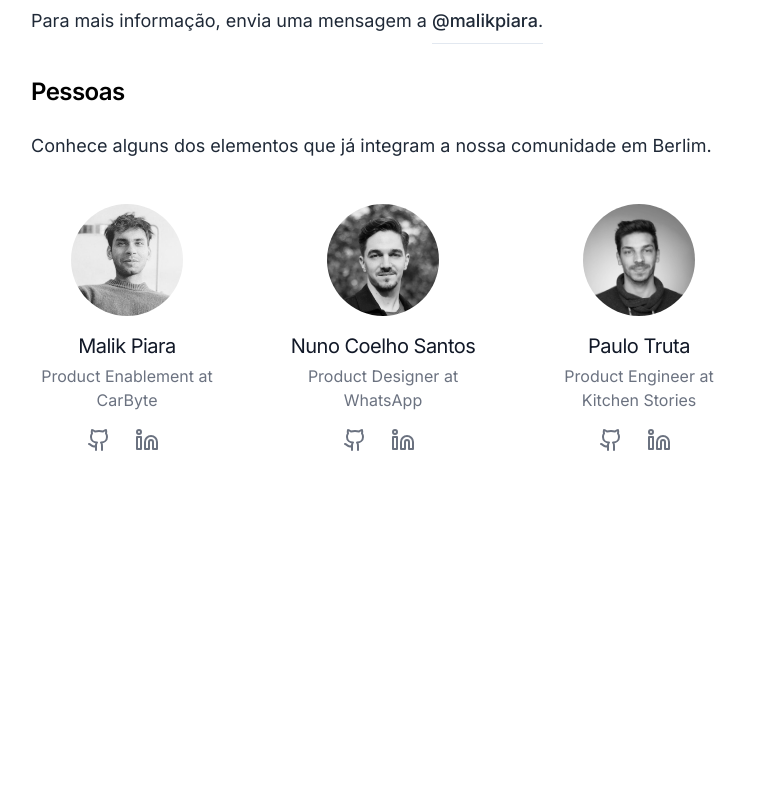
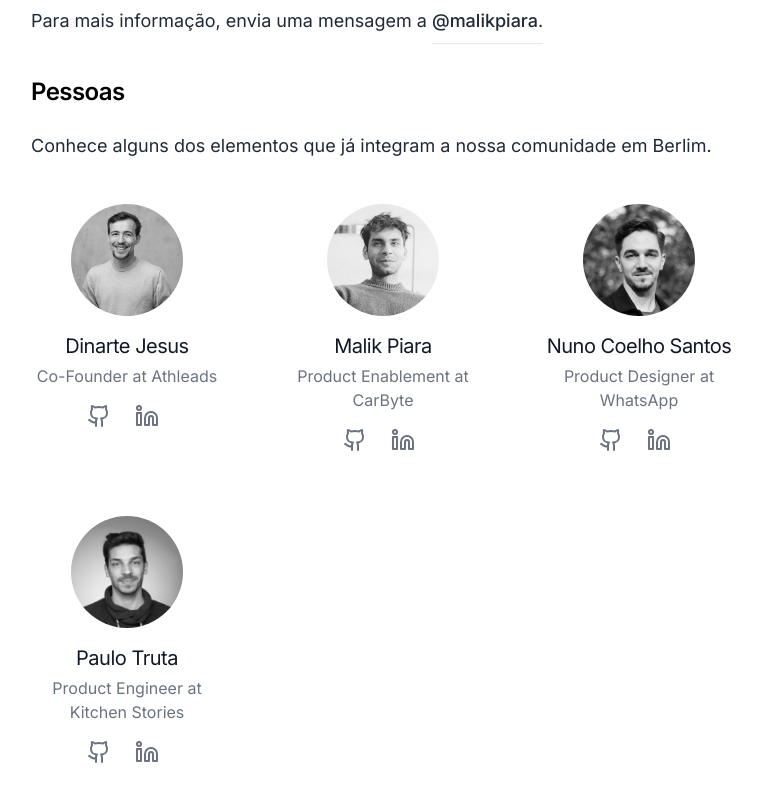
Before and after one commit to malikpiara/outono.org, a Next.js app: page / in a window 1280 px wide. Shown: the part 885-1685 px from the top of the page, without its empty margins (257-1019 px from the left). Before the commit the page ends 1433 px from the top, so only its background shows below. Built offline with nearby package versions, Linux system fonts and the light colour scheme.

Commit message:
Added Dinarte to website.

```diff
--- a/components/peopleSection.jsx
+++ b/components/peopleSection.jsx
@@ -5,6 +5,28 @@ import Link from "next/link";
 export default function PeopleSection() {
     return (
     <div className="grid gap-8 lg:gap-16 sm:grid-cols-2 md:grid-cols-3 mt-8">
+         <div className="text-center text-gray-500">
+            <Image className="mx-auto mb-4 w-28 h-28 rounded-full grayscale"
+             width={100} height={100} src={'/dinarte.jpeg'} alt="Dinarte Jesus"/>
+
+              <h3 className="mb-1 text-xl tracking-tight text-gray-900">
+                  Dinarte Jesus
+              </h3>
+              <p>Co-Founder at Athleads</p>
+              <ul className="flex justify-center mt-4 space-x-4">
+                  <li>
+                      <Link href="https://github.com/jdinartejesus" className="hover:text-[#ed4928]">
+                      <Github className="mr-2 h-6 w-6" />
+                      </Link>
+                  </li>
+                  <li>
+                  <a href="https://www.linkedin.com/in/jdinartejesus/" className=" hover:text-[#ed4928]">
+                      <Linkedin className="mr-2 h-6 w-6" />
+                      </a>
+                  </li>
+
+              </ul>
+          </div>
           <div className="text-center text-gray-500">
             <Image className="mx-auto mb-4 w-28 h-28 rounded-full"
              width={100} height={100} src={'/malik.jpeg'} alt="Malik Piara"/>
```
Also changed, not shown: public/dinarte.jpeg (added).
